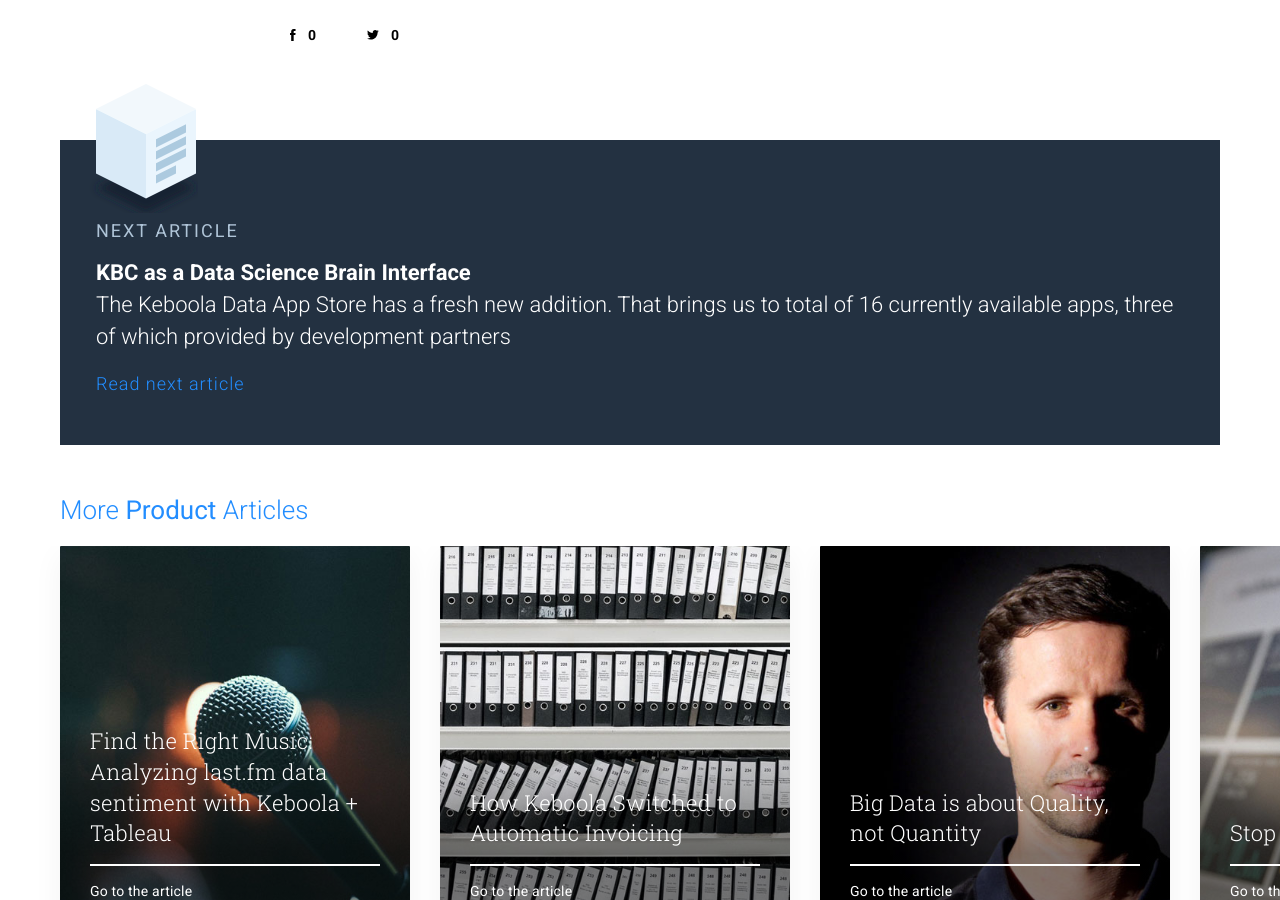
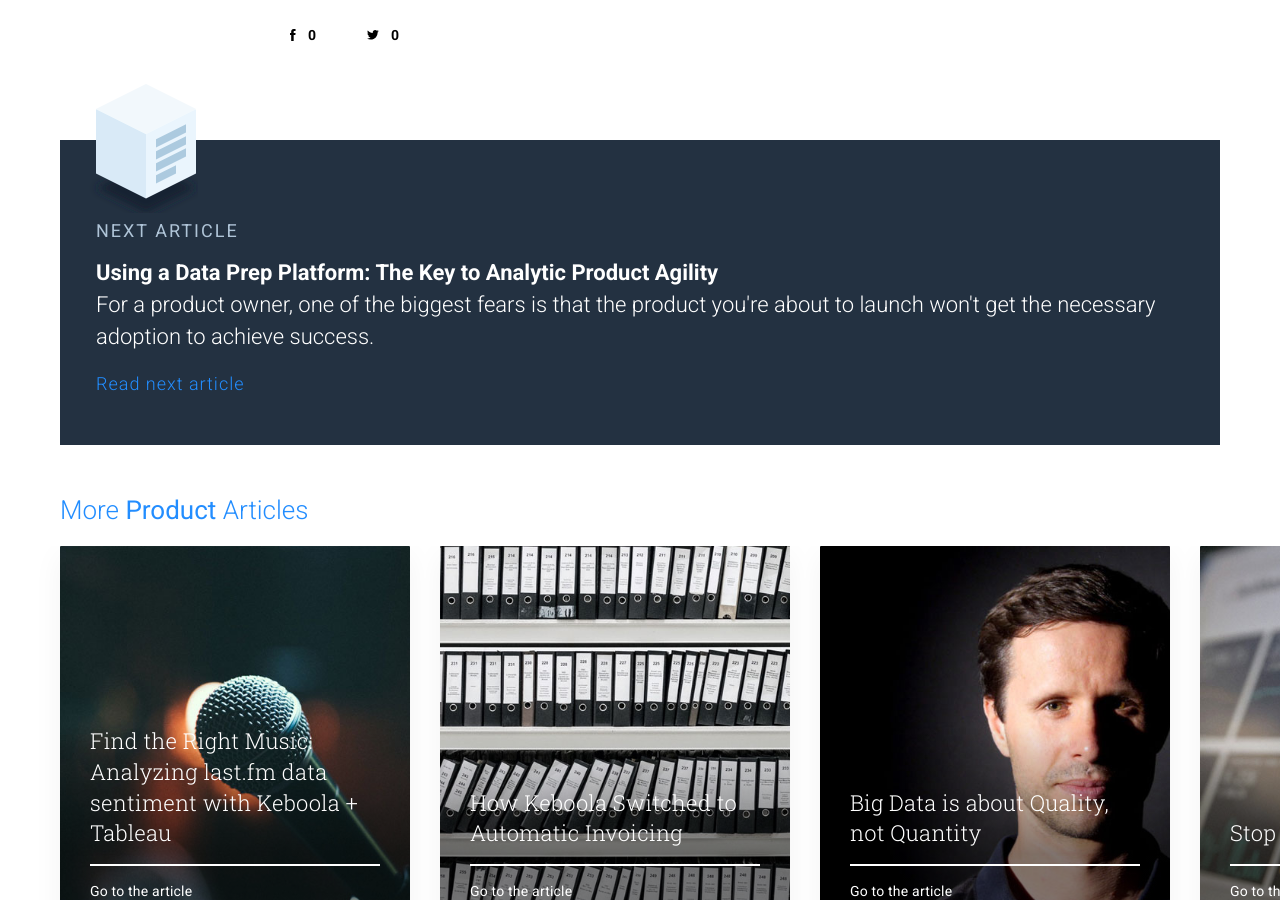
Before and after one commit to keboola/blog, a Jekyll site: the page built from _posts/2018-10-11-bi-modal.md, in a window 1280 px wide and 900 px high, scrolled down 3839 px. Built offline with Jekyll 4.4.1, drawn with Linux system fonts in a browser that asks for light colours; nearby versions of some CDN libraries; some of the changed lines change nothing that is shown.

Commit message:
Update from Forestry.io - Published using-a-data-prep-platform-the-key-to-analytic-product-agility.md

```diff
--- a/_drafts/2018-10-10-using-a-data-prep-platform-the-key-to-analytic-product-agility.md
+++ b/_posts/2018-10-10-using-a-data-prep-platform-the-key-to-analytic-product-agility.md
@@ -2,16 +2,14 @@
 title: 'Using a Data Prep Platform: The Key to Analytic Product Agility'
 layout: post
 categories: product
-date: 2018-10-10 00:00:00 +0000
+date: 2016-02-29 12:38:48 +0000
 perex: 'For a product owner, one of the biggest fears is that the product you''re
   about to launch won''t get the necessary adoption to achieve success. '
-user: ''
-coverphoto: "/uploads/Untitled design (6).png"
-coverphoto_slider: "/uploads/TIBCO-Spotfire-Lego-Learning-The-Building-Blocks-of-Data-Visualization2-620x360-1.jpg"
+user: pavel-dolezal
+coverphoto: ''
+coverphoto_slider: "/uploads/bricks.jpg"
 
 ---
-## Using a Data Prep Platform: The Key to Analytic Product Agility
-
 **_Guest post_** _by Kevin Smith_
 
 For a product owner, one of the biggest fears is that the product you're about to launch won't get the necessary adoption to achieve success. This might happen for a variety of reasons— two of the most common are a lack of fit to the customers' needs and confusing design (it's just too hard to use!).
@@ -29,8 +27,6 @@
 > None of this seemed to be impossible. I've worked on many data products with similar goals and constraints. Product teams always want to have a platform that's cost-effective, doesn't strain the technical capabilities of the organization, is flexible, and is launched sooner rather than later. It was only after a few more conversations that the problem arose: uncertain data sources.
 
 Most data-driven products work like this: you've got a workflow application such as a help desk application or an ordering system that generates data into a database that you control. You know what data is flowing out of the workflow application and therefore, you understand the data that is available for your analytics. You connect to your database, transform the data into an analytics-ready state, then display the information in analytics on a dashboard. The situation here was different. As a services company, this business had to operate in a technology environment dictated by the customer. Some customers might use Salesforce, some might use Sugar CRM. Still others might use Zoho or one of the myriad other CRM platforms available. Although the team would structure the dashboards and analytics based on their best practices and unique methodology, the data driving the analytics product would differ greatly from customer to customer.
-
-![Different data sources create a messy environment for analysts to work with](/uploads/TIBCO-Spotfire-Lego-Learning-The-Building-Blocks-of-Data-Visualization2-620x360.jpg "Lego data")
 
 Large numbers of data sources equals an implementation nightmare.
 
```
